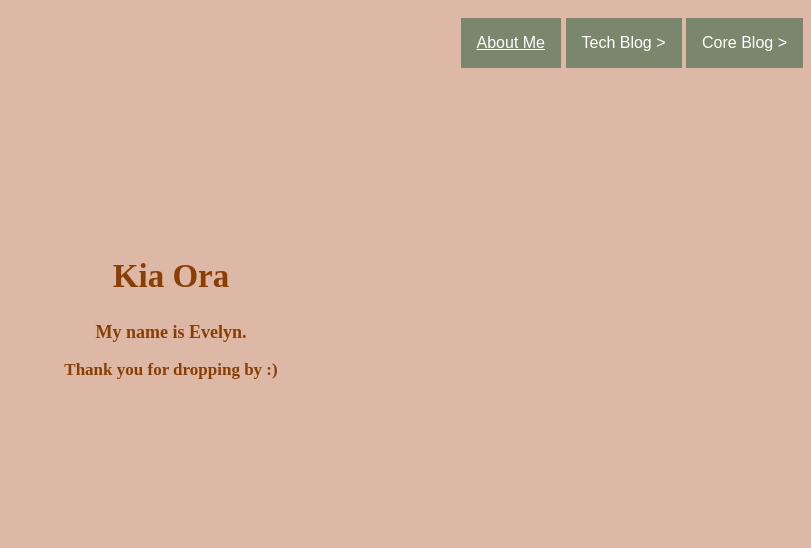
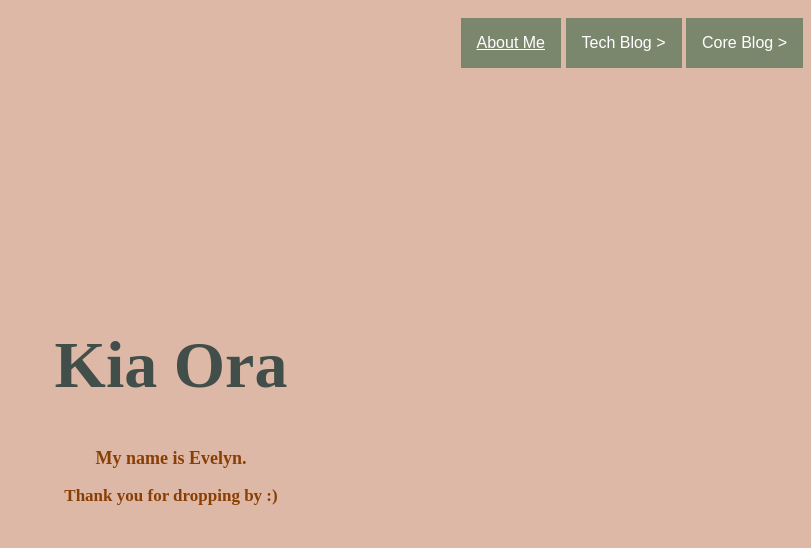
Before and after one commit to evelyntanwy/evelyntanwy.github.io, a plain HTML site: page index.html in a window 1280 px wide. Shown: the top 548 px of the page, without its empty margins (469-1280 px from the left). Drawn offline with Linux system fonts and the light colour scheme; a web font is replaced by a local one.

Commit message:
added transition to heading

```diff
--- a/index.html
+++ b/index.html
@@ -45,7 +45,7 @@
 
       <section class="showcase">
         <div class="body-content">
-          <h1>Kia Ora</h1>
+          <h1 class="intro__text">Kia Ora</h1>
           <h2>My name is Evelyn.</h2>
           <h3>Thank you for dropping by :)</h3>
         </div>
--- a/styles/main.css
+++ b/styles/main.css
@@ -122,6 +122,29 @@ a {
   background-color: #c67f43;
 }
 
+@keyframes swiftInFromLeft {
+  0% {
+    transform: translateX(-100%);
+  }
+  100% {
+    transform: translateX(0);
+  }
+}
+
+.intro {
+  text-align: left;
+  padding: 3.5em 3.5em;
+}
+
+.intro__text {
+  font-size: 3em;
+  line-height: 0.85;
+  font-weight: 700;
+  color: #414e49;
+  padding-top: 1.2em;
+  animation: 1s ease-out 0s 1 swiftInFromLeft;
+}
+
 /* mobile portait */
 @media (max-width: 320px) and (orientation: portrait) {
   h2 {
```
